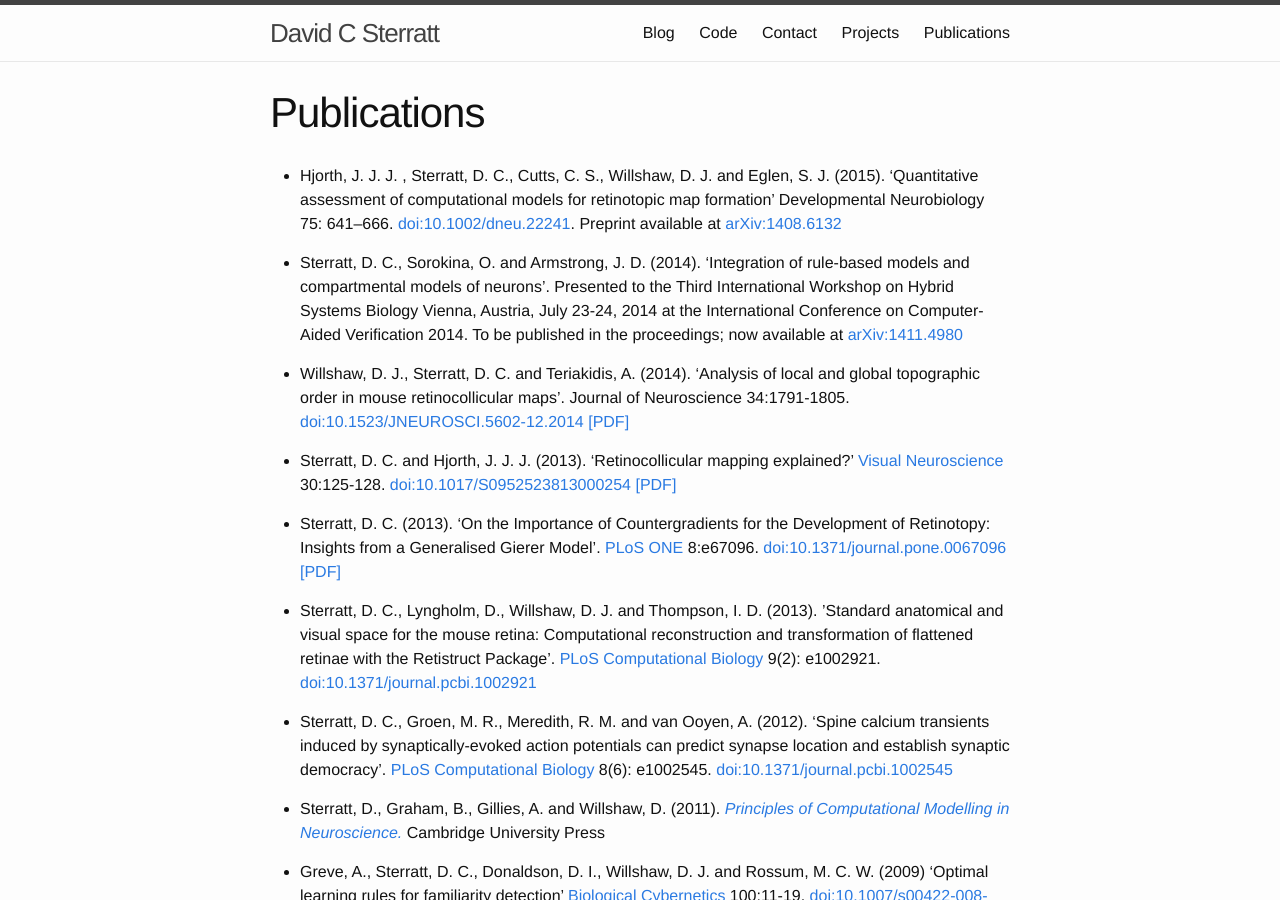
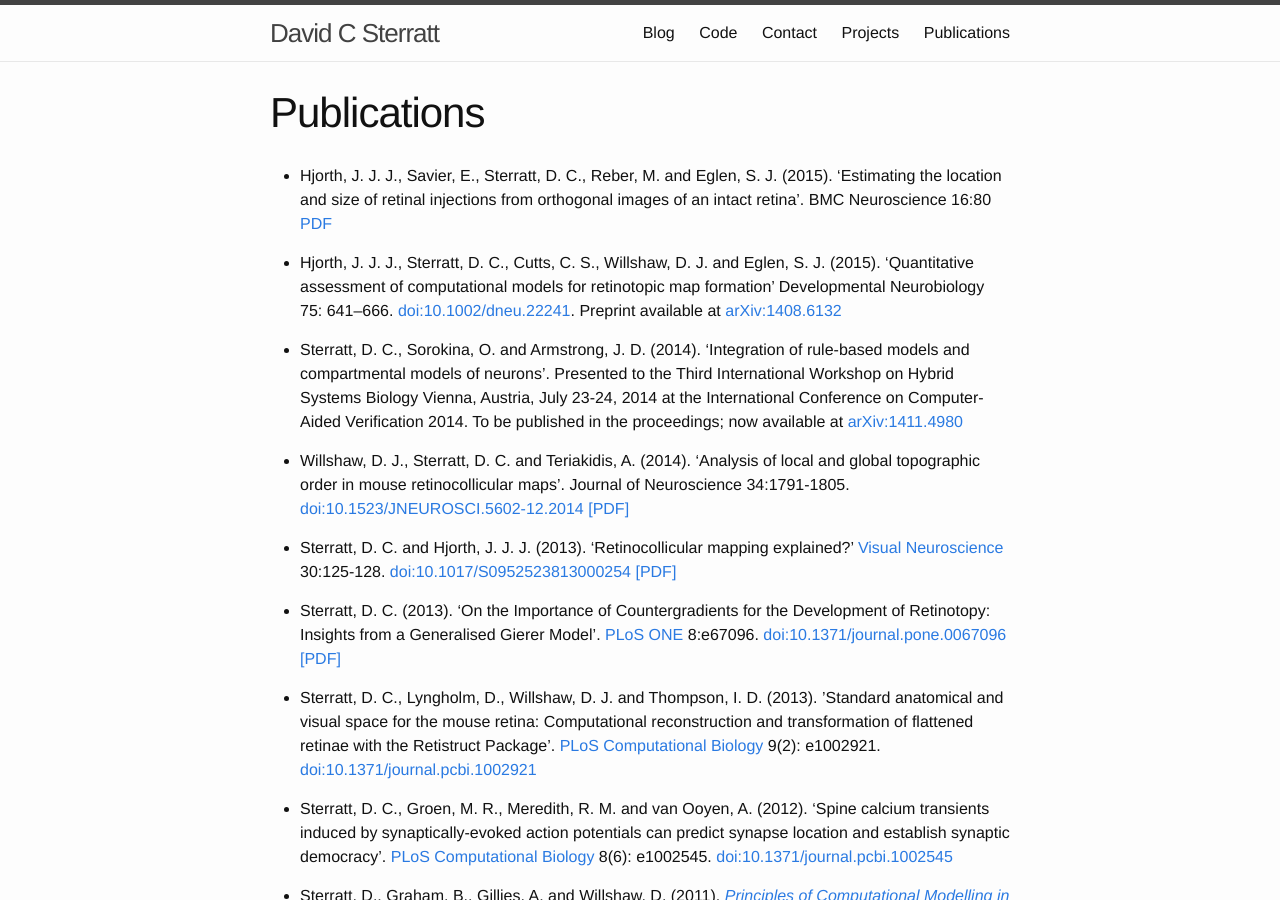
Before and after one commit to davidcsterratt/davidcsterratt.github.io, a Jekyll site: the page built from pubs.md, in a window 1280 px wide and 900 px high. Built offline with Jekyll 4.4.1, drawn with Linux system fonts in a browser that asks for light colours.

Commit message:
IntactEye post

```diff
--- a/pubs.md
+++ b/pubs.md
@@ -4,7 +4,18 @@ title: Publications
 permalink: /pubs/
 ---
 
-* Hjorth, J. J. J. , Sterratt,  D. C., Cutts, C. S., Willshaw, D. J. and  Eglen, S. J. (2015). ‘Quantitative assessment of computational models  for retinotopic map  formation’ Developmental Neurobiology 75: 641–666.  <a href="http://dx.doi.org/10.1002/dneu.22241">doi:10.1002/dneu.22241</a>. Preprint available at  <a title="Abstract" href="http://arxiv.org/abs/1408.6132">arXiv:1408.6132</a>
+* Hjorth, J. J. J., Savier, E., Sterratt, D. C., Reber, M. and Eglen,
+S. J. (2015). ‘Estimating the location and size of retinal injections
+from orthogonal images of an intact retina’. BMC Neuroscience 16:80
+[PDF](http://bmcneurosci.biomedcentral.com/articles/10.1186/s12868-015-0217-8)
+
+* Hjorth, J. J. J., Sterratt, D. C., Cutts, C. S., Willshaw, D. J. and
+  Eglen, S. J. (2015). ‘Quantitative assessment of computational
+  models for retinotopic map formation’ Developmental Neurobiology 75:
+  641–666.  <a
+  href="http://dx.doi.org/10.1002/dneu.22241">doi:10.1002/dneu.22241</a>. Preprint
+  available at <a title="Abstract"
+  href="http://arxiv.org/abs/1408.6132">arXiv:1408.6132</a>
 
 * Sterratt, D. C.,  Sorokina, O. and Armstrong,
   J. D. (2014). ‘Integration of rule-based models and compartmental
```
Also changed, not shown: _posts/2015-11-21-intacteye-published.md (added, +24 -0 lines), projects.md (+9 -0 lines).
